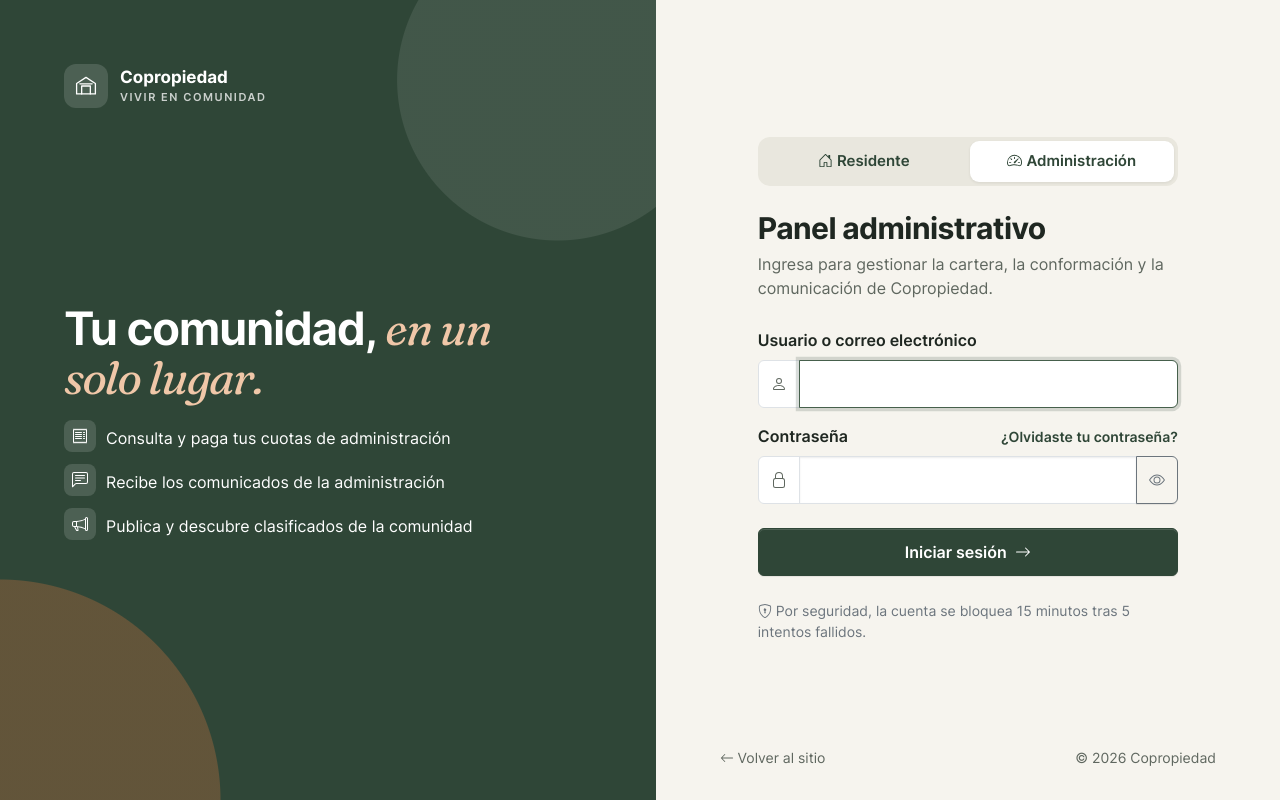
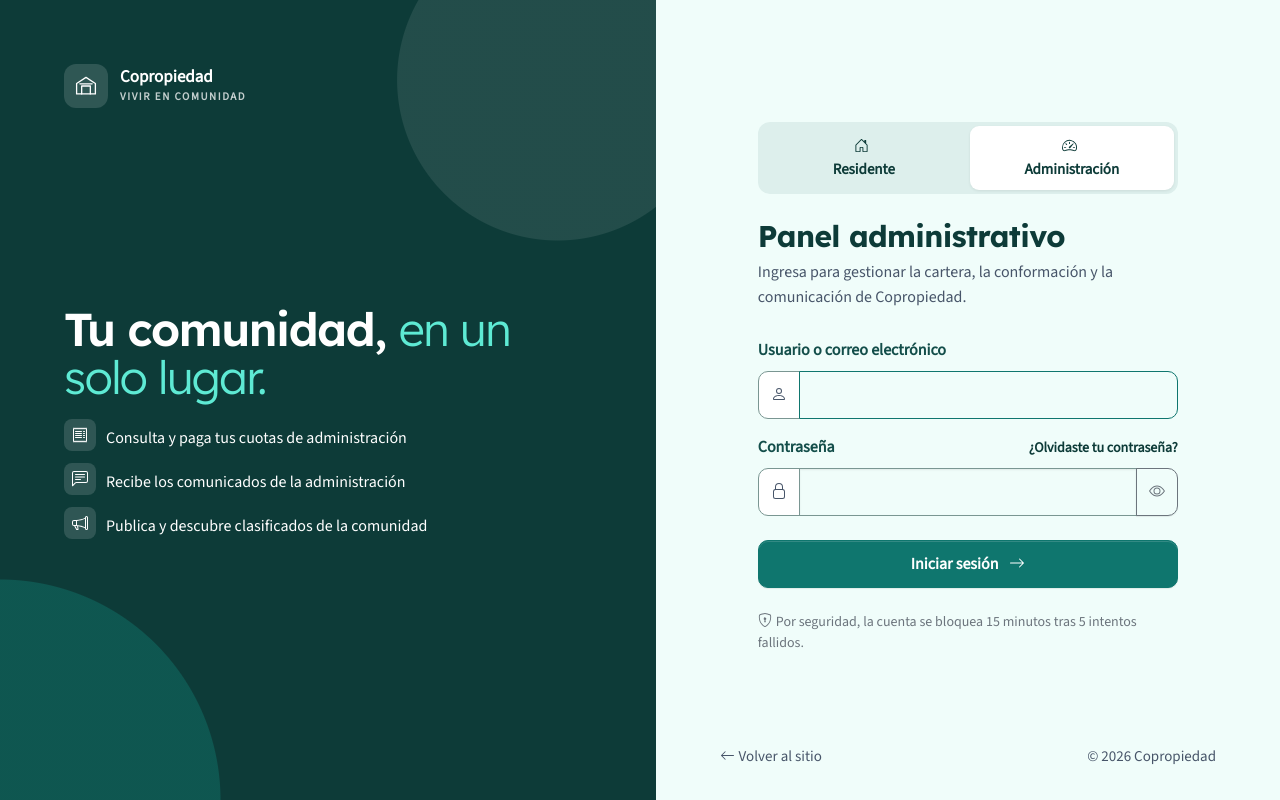
Before and after one commit to yfbetancourth/copropiedad, a PHP site: page /Copropiedad/admin/login in a window 1280 px wide. Run offline with PHP 8.4, Linux system fonts and the light colour scheme.

Commit message:
Renovación visual: tema de confianza para panel, portal y acceso
Capa theme.css con tokens sobre Bootstrap 5.3/AdminLTE 4 (sin tocar las
vistas): verde azulado #0F766E + azul #0369A1, barra lateral #0D3B38,
Lexend + Source Sans 3 servidas localmente, foco visible, controles de
44 px, contrastes WCAG AA verificados y soporte de Colores forzados.
Dirección tomada de la skill ui-ux-pro-max y ajustada al nicho.

Co-Authored-By: Claude Opus 5.5 <noreply@anthropic.com>

```diff
--- a/app/Modules/Billing/PaymentLinkService.php
+++ b/app/Modules/Billing/PaymentLinkService.php
@@ -173,12 +173,12 @@ final class PaymentLinkService
             $expires
         );
         $e = static fn (string $value): string => htmlspecialchars($value, ENT_QUOTES | ENT_SUBSTITUTE, 'UTF-8');
-        $html = '<div style="font-family:system-ui,-apple-system,Segoe UI,sans-serif;color:#1f2721;max-width:560px">'
+        $html = '<div style="font-family:system-ui,-apple-system,Segoe UI,sans-serif;color:#134E4A;max-width:560px">'
             . '<p>Hola ' . $e((string) $user['username']) . ',</p>'
             . '<p>La administración de <strong>' . $e((string) $statement['property_name']) . '</strong> te comparte un enlace para pagar la nota de cobro <strong>'
             . $e((string) $statement['number']) . '</strong> (' . $e((string) $statement['unit_name']) . ', período ' . $e((string) $statement['period']) . ').</p>'
             . '<p style="font-size:20px;margin:16px 0"><strong>' . $e($amount) . '</strong></p>'
-            . '<p><a href="' . $e($link['url']) . '" style="display:inline-block;padding:12px 20px;border-radius:8px;background:#2f4637;color:#fff;text-decoration:none;font-weight:600">Pagar en línea</a></p>'
+            . '<p><a href="' . $e($link['url']) . '" style="display:inline-block;padding:12px 20px;border-radius:8px;background:#0F766E;color:#fff;text-decoration:none;font-weight:600">Pagar en línea</a></p>'
             . '<p style="color:#5f675f;font-size:13px">El enlace vence el ' . $e($expires) . '. Si el botón no funciona, copia esta dirección: ' . $e($link['url']) . '</p>'
             . '<p style="color:#5f675f;font-size:13px">Si ya pagaste, ignora este mensaje.</p></div>';
 
--- a/app/Scenarios/Shared/auth-layout.php
+++ b/app/Scenarios/Shared/auth-layout.php
@@ -22,40 +22,37 @@ $brandIcon = '<svg viewBox="0 0 36 36" aria-hidden="true" focusable="false"><pat
     <meta name="robots" content="noindex">
     <title><?= $escape($pageTitle) ?> | <?= $escape($propertyName) ?></title>
     <?php $vendor = $escape(\App\Core\Url::publicBasePath()) . '/assets/vendor'; ?>
-    <link rel="stylesheet" href="<?= $vendor ?>/inter-variable@5.0.18/index.css">
-    <link rel="stylesheet" href="<?= $vendor ?>/fraunces-variable@5.0.21/wght-italic.css">
+    <link rel="stylesheet" href="<?= $vendor ?>/source-sans-3@5.0.12/index.css">
+    <link rel="stylesheet" href="<?= $vendor ?>/lexend-variable@5.2.8/index.css">
     <link rel="stylesheet" href="<?= $escape(\App\Core\Url::publicBasePath()) ?>/assets/css/icons.css?v=1">
     <link rel="stylesheet" href="<?= $vendor ?>/admin-lte@4.10.2/css/adminlte.min.css">
     <link rel="stylesheet" href="<?= $escape(\App\Core\Url::publicBasePath()) ?>/assets/css/app.css?v=1">
+    <link rel="stylesheet" href="<?= $escape(\App\Core\Url::publicBasePath()) ?>/assets/css/theme.css?v=3">
     <style>
+        /* Colores, tipografía, foco y controles vienen de theme.css; aquí solo la composición de la pantalla. */
         :root {
-            --auth-green: #2f4637;
-            --auth-green-soft: #46604c;
-            --auth-paper: #f6f4ee;
-            --auth-orange: #c2703f;
-            --bs-primary: #2f4637;
-            --bs-primary-rgb: 47, 70, 55;
-            --bs-link-color: #2f4637;
-            --bs-link-hover-color: #c2703f;
-            --bs-font-sans-serif: "Inter Variable", Inter, system-ui, -apple-system, "Segoe UI", sans-serif;
+            --auth-green: var(--cp-teal-950);
+            --auth-green-soft: var(--cp-teal-700);
+            --auth-paper: var(--cp-color-page);
+            --auth-orange: var(--cp-teal-800);
         }
-        body { min-height: 100vh; margin: 0; background: var(--auth-paper); font-family: var(--bs-font-sans-serif); color: #1f2721; }
+        body { min-height: 100vh; margin: 0; background: var(--auth-paper); color: var(--cp-color-text); }
         .auth-shell { min-height: 100vh; display: grid; grid-template-columns: minmax(0, 1.05fr) minmax(0, 1fr); }
         .auth-brand {
             position: relative; overflow: hidden; display: flex; flex-direction: column; justify-content: space-between;
             padding: clamp(32px, 5vw, 64px); color: #fff; background: var(--auth-green);
             background-image: radial-gradient(circle at 85% 10%, rgba(255,255,255,.09) 0 160px, transparent 161px),
-                              radial-gradient(circle at 0% 100%, rgba(194,112,63,.35) 0 220px, transparent 221px);
+                              radial-gradient(circle at 0% 100%, rgba(20,184,166,.22) 0 220px, transparent 221px);
         }
         .auth-brand.has-photo { background-size: cover; background-position: center; }
-        .auth-brand.has-photo::before { content: ""; position: absolute; inset: 0; background: linear-gradient(180deg, rgba(31,45,36,.55) 0%, rgba(31,45,36,.82) 100%); }
+        .auth-brand.has-photo::before { content: ""; position: absolute; inset: 0; background: linear-gradient(180deg, rgba(13,59,56,.55) 0%, rgba(13,59,56,.86) 100%); }
         .auth-brand > * { position: relative; }
         .auth-logo { display: inline-flex; align-items: center; gap: 12px; color: inherit; text-decoration: none; font-weight: 700; font-size: 17px; line-height: 1.15; }
         .auth-logo small { display: block; margin-top: 3px; font-size: 11px; font-weight: 600; letter-spacing: .14em; text-transform: uppercase; opacity: .75; }
         .auth-mark { width: 44px; height: 44px; flex: 0 0 auto; display: grid; place-items: center; border-radius: 12px; background: rgba(255,255,255,.14); }
         .auth-mark svg { width: 26px; height: 26px; fill: none; stroke: currentColor; stroke-width: 1.8; stroke-linecap: round; stroke-linejoin: round; }
-        .auth-headline { max-width: 460px; margin: 0 0 18px; font-size: clamp(34px, 3.6vw, 52px); font-weight: 650; letter-spacing: -.03em; line-height: 1.05; }
-        .auth-headline em { font-family: "Fraunces Variable", Georgia, serif; font-weight: 400; color: #f0c7a8; }
+        .auth-headline { max-width: 460px; margin: 0 0 18px; font-family: var(--cp-font-heading); font-size: clamp(34px, 3.6vw, 52px); font-weight: 600; letter-spacing: -.03em; line-height: 1.05; }
+        .auth-headline em { font-style: normal; font-weight: 300; color: #5EEAD4; }
         .auth-features { list-style: none; padding: 0; margin: 0; display: grid; gap: 12px; font-size: 16px; }
         .auth-features i { width: 32px; height: 32px; display: inline-grid; place-items: center; margin-right: 10px; border-radius: 8px; background: rgba(255,255,255,.14); }
         .auth-brand-footer { font-size: 14px; opacity: .8; }
@@ -65,18 +62,16 @@ $brandIcon = '<svg viewBox="0 0 36 36" aria-hidden="true" focusable="false"><pat
         .auth-mobile-logo .auth-mark { background: var(--auth-green); color: #fff; }
         .auth-content { width: 100%; max-width: 420px; margin: auto; padding: 32px 0; }
         .auth-content h1 { font-size: 30px; font-weight: 700; letter-spacing: -.02em; margin-bottom: 6px; }
-        .auth-content .lead-text { color: #5f675f; margin-bottom: 28px; }
+        .auth-content .lead-text { color: var(--cp-color-text-muted); margin-bottom: 28px; }
         .auth-content .form-label { font-weight: 600; }
         .auth-content a:not(.btn) { color: var(--auth-green); font-weight: 600; text-decoration: none; }
         .auth-content a:not(.btn):hover { color: var(--auth-orange); text-decoration: underline; }
         .auth-content .form-control, .auth-content .input-group-text, .auth-content .btn { min-height: 48px; }
-        .auth-content .input-group-text { background: #fff; color: #5f675f; }
-        .auth-content .form-control:focus { border-color: var(--auth-green-soft); box-shadow: 0 0 0 .2rem rgba(47,70,55,.18); }
-        .auth-content .btn-primary { --bs-btn-bg: var(--auth-green); --bs-btn-border-color: var(--auth-green); --bs-btn-hover-bg: #233629; --bs-btn-hover-border-color: #233629; --bs-btn-active-bg: #1c2c21; font-weight: 600; }
-        .auth-switch { display: grid; grid-template-columns: 1fr 1fr; gap: 4px; padding: 4px; margin-bottom: 24px; border-radius: 12px; background: #e9e7de; }
-        .auth-switch a { padding: 9px 12px; border-radius: 9px; color: #3c463e; font-weight: 600; text-align: center; text-decoration: none; font-size: 15px; }
+        .auth-content .input-group-text { background: #fff; color: var(--cp-color-text-muted); }
+        .auth-switch { display: grid; grid-template-columns: 1fr 1fr; gap: 4px; padding: 4px; margin-bottom: 24px; border-radius: 12px; background: #DDEFEC; }
+        .auth-switch a { padding: 9px 12px; min-block-size: var(--cp-target); display: grid; place-items: center; border-radius: 9px; color: var(--cp-teal-900); font-weight: 600; text-align: center; text-decoration: none; font-size: 15px; }
         .auth-switch a[aria-current="page"] { background: #fff; color: var(--auth-green); box-shadow: 0 1px 3px rgba(0,0,0,.08); }
-        .auth-footer { display: flex; justify-content: space-between; flex-wrap: wrap; gap: 8px; color: #5f675f; font-size: 14px; }
+        .auth-footer { display: flex; justify-content: space-between; flex-wrap: wrap; gap: 8px; color: var(--cp-color-text-muted); font-size: 15px; }
         .auth-footer a { color: inherit; text-decoration: none; }
         .auth-footer a:hover { color: var(--auth-orange); }
         @media (max-width: 991.98px) {
--- a/app/Scenarios/Shared/panel-head.php
+++ b/app/Scenarios/Shared/panel-head.php
@@ -12,7 +12,9 @@ declare(strict_types=1);
     <title><?= $escape($pageTitle) ?> | <?= $escape($propertyName) ?></title>
     <?php $vendor = $escape(\App\Core\Url::publicBasePath()) . '/assets/vendor'; // Servidos localmente: sin terceros. ?>
     <link rel="stylesheet" href="<?= $vendor ?>/source-sans-3@5.0.12/index.css">
+    <link rel="stylesheet" href="<?= $vendor ?>/lexend-variable@5.2.8/index.css">
     <link rel="stylesheet" href="<?= $escape(\App\Core\Url::publicBasePath()) ?>/assets/css/icons.css?v=1">
     <link rel="stylesheet" href="<?= $vendor ?>/admin-lte@4.10.2/css/adminlte.min.css">
     <link rel="stylesheet" href="<?= $escape(\App\Core\Url::publicBasePath()) ?>/assets/css/app.css?v=1">
+    <link rel="stylesheet" href="<?= $escape(\App\Core\Url::publicBasePath()) ?>/assets/css/theme.css?v=3">
 </head>
```
Also changed, not shown: README.md, public/assets/css/theme.css (added), public/assets/vendor/lexend-variable@5.2.8/files/lexend-latin-ext-wght-normal.woff2 (added), public/assets/vendor/lexend-variable@5.2.8/files/lexend-latin-wght-normal.woff2 (added), public/assets/vendor/lexend-variable@5.2.8/index.css (added), 1 other file.
